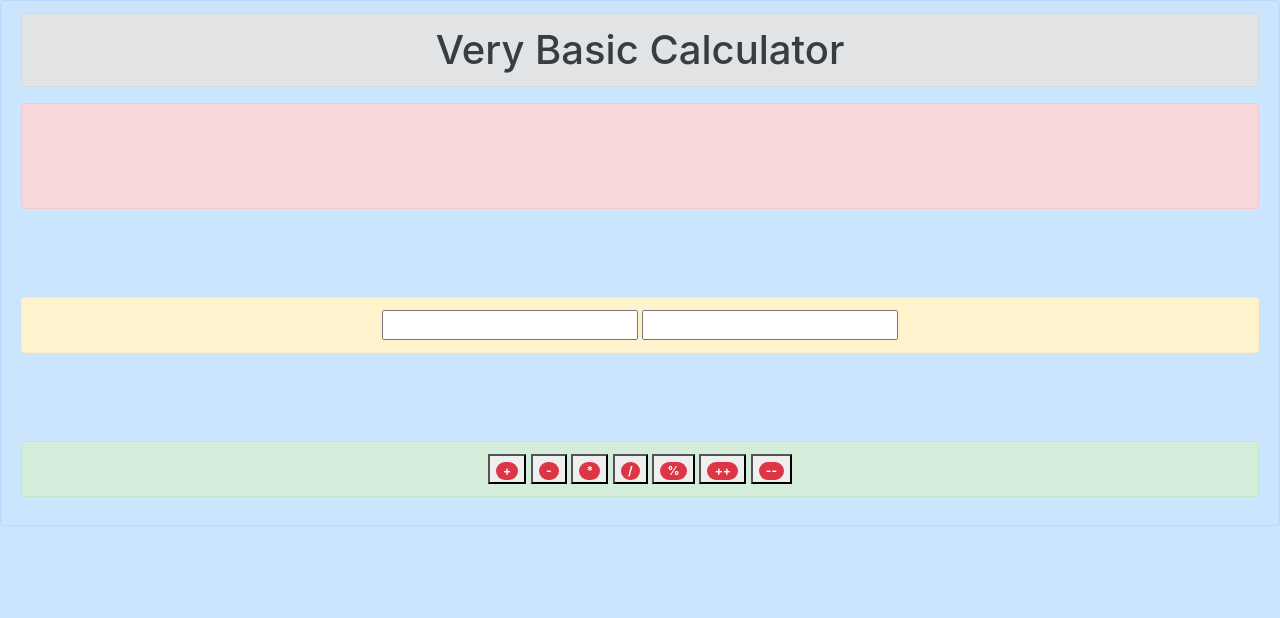
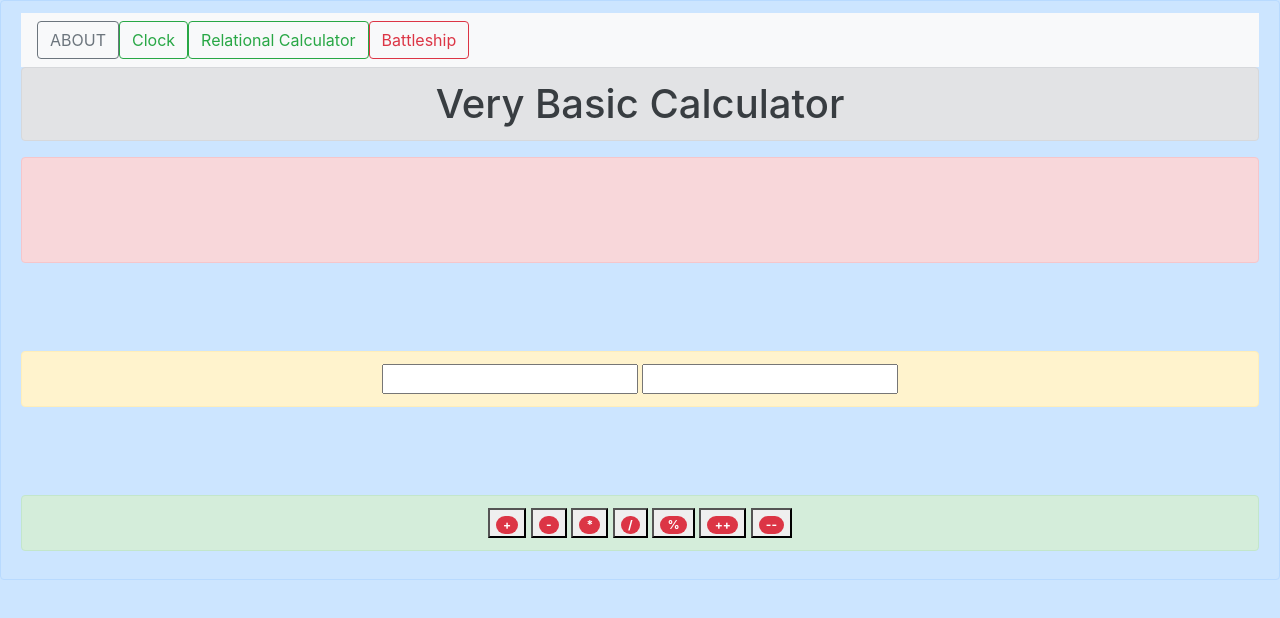
Before and after one commit to KayQuillen/basicCalc, a plain HTML site: page index.html in a window 1280 px wide. Drawn offline with Linux system fonts and the light colour scheme.

Commit message:
added clock link

```diff
--- a/index.html
+++ b/index.html
@@ -7,6 +7,17 @@
     <link rel="stylesheet" href="style.css">
 </head>
 <body class="alert alert-primary" style="text-align: center;">
+    <nav class="navbar navbar-light bg-light">
+        <form class="form-inline">
+
+
+          <a href="https://kayquillen.github.io/AboutMe2/."; class="btn btn-outline-secondary" role="button"> ABOUT </a>
+          <a href="https://kayquillen.github.io/clock/"; class="btn btn-outline-success" role="button"> Clock </a>
+          <a href="https://kayquillen.github.io/relationalCalc"; class="btn btn-outline-success" role="button"> Relational Calculator </a>
+
+          <a href="https://kayquillen.github.io/battleship-game/"class="btn btn-outline-danger" role="button"> Battleship </a>
+        </form>
+    </nav>
     <h1 class="alert alert-secondary">Very Basic Calculator</h1>
     <div class="alert alert-danger">
         <br>
```
